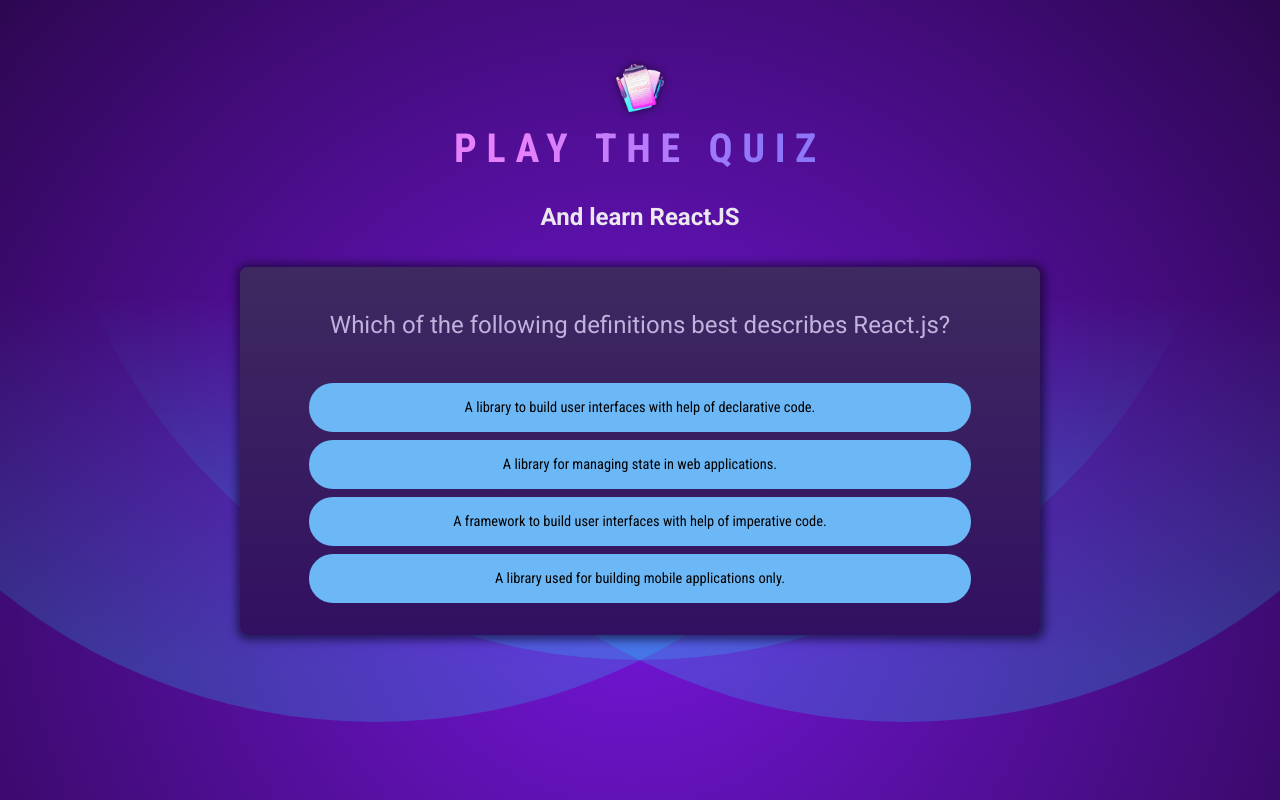
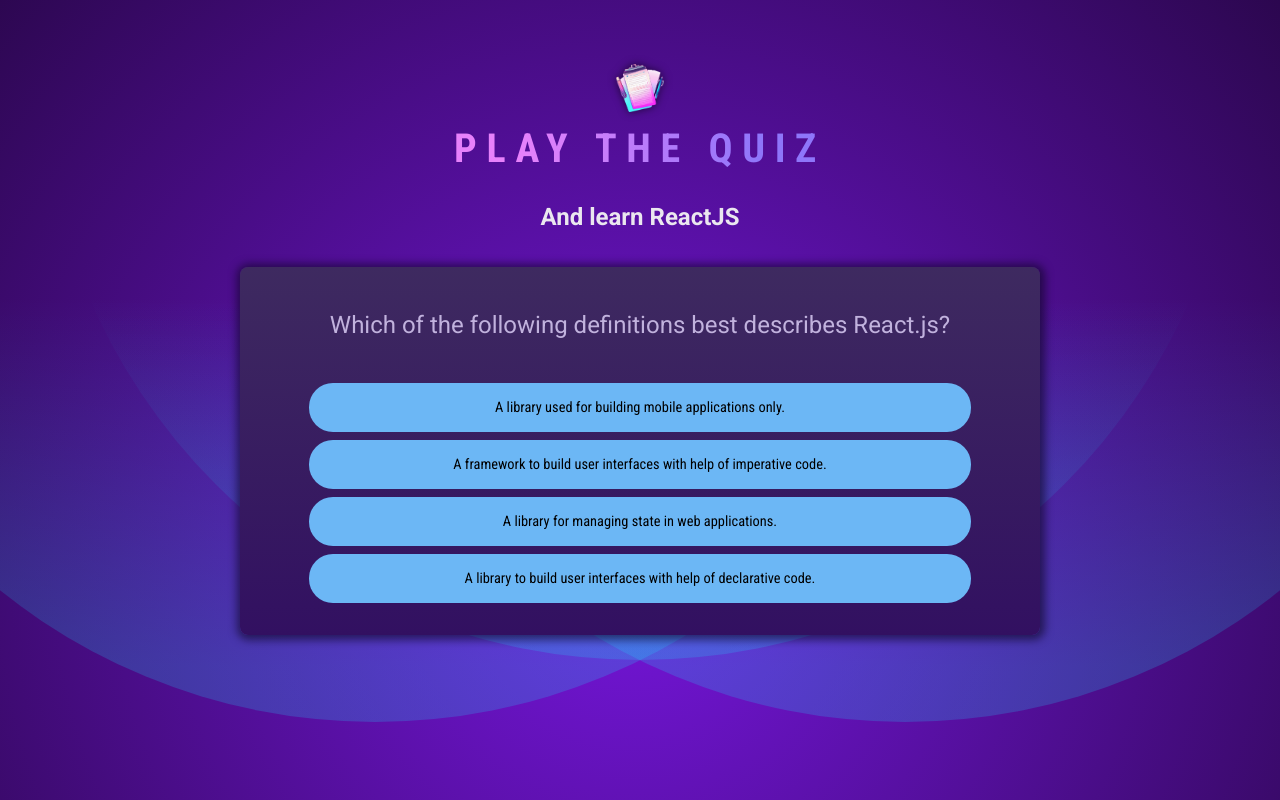
Before and after one commit to rishavConsoleLog21/React_Quiz, a React (Vite) app: page / in a window 1280 px wide. Built offline with nearby package versions, Linux system fonts and the light colour scheme.

Commit message:
Refactor Quiz to handle quiz completion

```diff
--- a/src/components/Quiz.jsx
+++ b/src/components/Quiz.jsx
@@ -1,23 +1,37 @@
 import React, { useState } from "react";
 import Question from "../questions";
+import quizCompleteImg from "../assets/quiz-complete.png";
 
 const Quiz = () => {
   const [userAnswers, setUserAnswers] = useState([]);
 
-  const activeQuizIndex = userAnswers.length;
+  const activeQuestionIndex = userAnswers.length;
+  const quizIsComplete = activeQuestionIndex === Question.length;
 
   function handleSelectAnswer(selectedAnswer) {
-    setUserAnswers((prevAnswers) => {
-      return [...prevAnswers, selectedAnswer];
+    setUserAnswers((prevUserAnswers) => {
+      return [...prevUserAnswers, selectedAnswer];
     });
   }
+
+  if (quizIsComplete) {
+    return (
+      <div id="summary">
+        <img src={quizCompleteImg} alt="quiz complete logo" />
+        <h2>Quiz Completed!</h2>
+      </div>
+    );
+  }
+
+  const shuffeledAnswers = [...Question[activeQuestionIndex].answers];
+  shuffeledAnswers.sort(() => Math.random() - 0.5);
 
   return (
     <div id="quiz">
       <div id="question">
-        <h2>{Question[activeQuizIndex].text}</h2>
+        <h2>{Question[activeQuestionIndex].text}</h2>
         <ul id="answers">
-          {Question[activeQuizIndex].answers.map((answer) => (
+          {shuffeledAnswers.map((answer) => (
             <li key={answer} className="answer">
               <button onClick={() => handleSelectAnswer(answer)}>
                 {answer}
```
